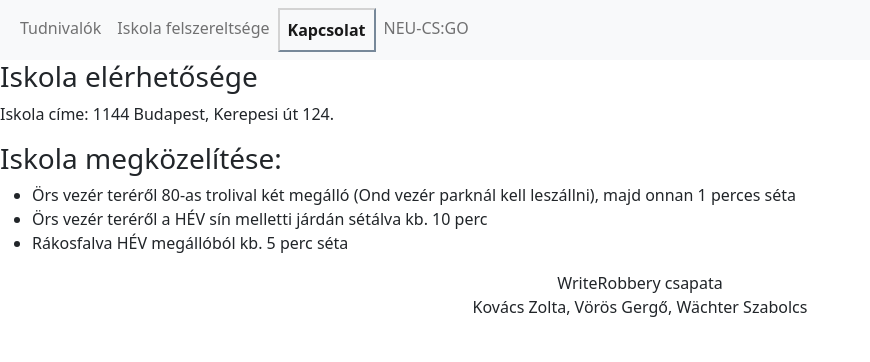
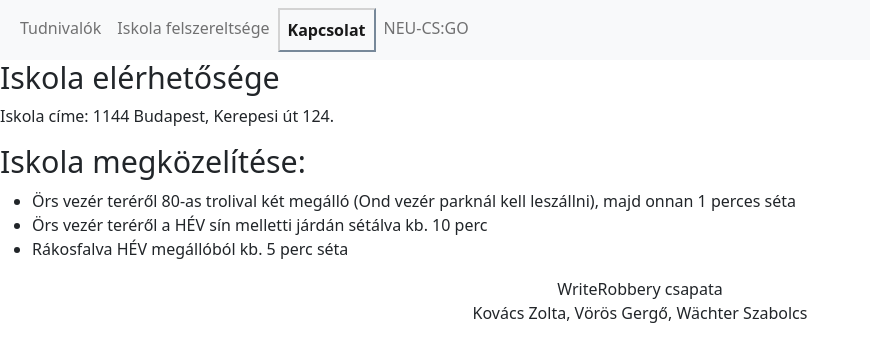
Before and after one commit to Kzolii/WriteRobbery, a plain HTML site: page website/3.Oldal.html in a window 1280 px wide. Shown: the whole page, without its empty margins (0-870 px from the left). Drawn offline with nearby package versions, Linux system fonts and the light colour scheme.

Commit message:
2022.10.02

```diff
--- a/website/2.oldal.css
+++ b/website/2.oldal.css
@@ -0,0 +1,3 @@
+h1{
+    font-size: 190%;
+}
--- a/website/3.Oldal.html
+++ b/website/3.Oldal.html
@@ -41,9 +41,9 @@
         </nav>
     </header>
     <main>
-        <h3>Iskola elérhetősége</h1>
+        <h1>Iskola elérhetősége</h1>
         <p>Iskola címe: 1144 Budapest, Kerepesi út 124.</p>
-        <h3>Iskola megközelítése:</h1>
+        <h1>Iskola megközelítése:</h1>
         <ul>
             <li>Örs vezér teréről 80-as trolival két megálló (Ond vezér parknál kell leszállni), majd onnan 1 perces
                 séta
--- a/website/3.oldal.css
+++ b/website/3.oldal.css
@@ -0,0 +1,3 @@
+h1{
+    font-size: 190%;
+}
```
